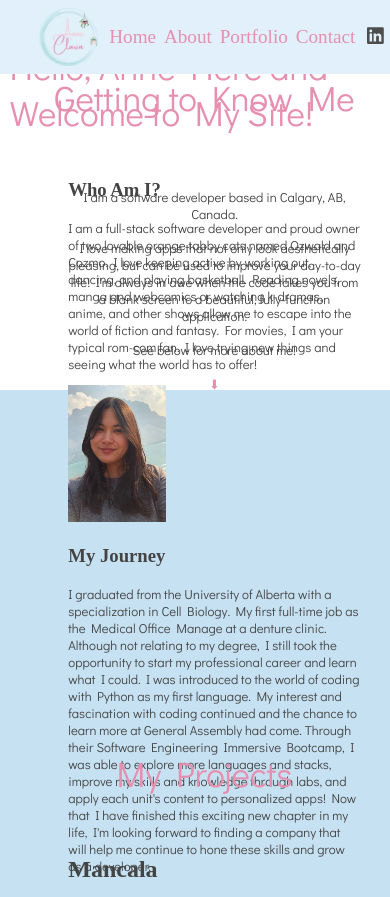
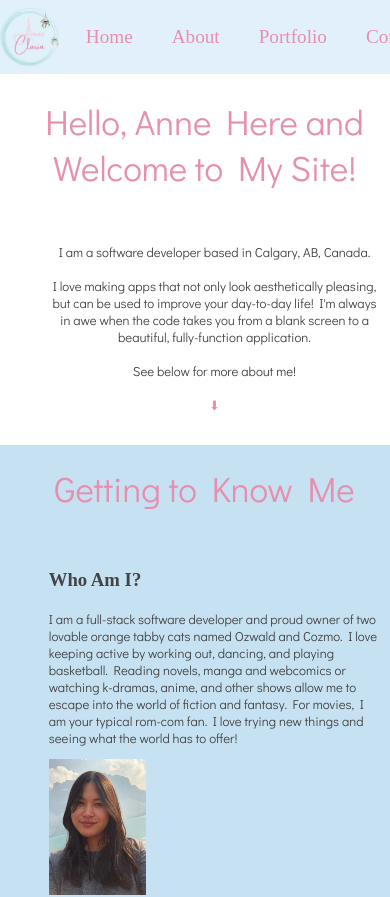
Before and after one commit to anneclarin/portfolio, a React (Create React App) app: page / in a window 390 px wide. Shown: the top 897 px of the page. Built offline with nearby package versions, Linux system fonts and the light colour scheme.

Commit message:
adding media queries

```diff
--- a/src/components/App/App.scss
+++ b/src/components/App/App.scss
@@ -20,16 +20,21 @@ input, textarea {
   flex-direction: column;
 }
 
-.container.Home, .container.Contact {
-  height: 75vmin;
+
+.container.Home {
+  min-height: 50vmin;
+}
+
+.container.Contact {
+  min-height: 75vmin;
 }
 
 .container.About {
-  height: 150vmin;
+  min-height: 150vmin;
 }
 
 .container.Portfolio {
-  height: 300vmin;
+  min-height: 300vmin;
 }
 
 .container.Home,
@@ -37,7 +42,7 @@ input, textarea {
 .container.About,
 .container.Portfolio {
     div {
-      width: 75%;
+      width: 85%;
       justify-content: center;
       align-items: center;
     }
@@ -51,6 +56,7 @@ input, textarea {
       position: relative;
       margin-bottom: 40px;
       left: -10px;
+      text-align: center;
 
       &:before {
         font-family: 'Questrial', sans-serif;
--- a/src/components/Contact/Contact.js
+++ b/src/components/Contact/Contact.js
@@ -10,20 +10,20 @@ export default function Contact() {
             If you would like to chat, send me a message below and I'll be in
             touch! I look forward to hearing from you!</p>
         <form target="_blank" action="https://formsubmit.co/amtclarin@gmail.com" method="POST">
-          <div class="form-group">
-            <div class="form-row">
-              <div class="col">
-                <input type="text" name="name" class="form-control" placeholder="Full Name" required />
+          <div className="form-group">
+            <div className="form-row">
+              <div className="col">
+                <input type="text" name="name" className="form-control" placeholder="Full Name" required />
               </div>
               <div class="col">
-                <input type="email" name="email" class="form-control" placeholder="Email Address" required />
+                <input type="email" name="email" className="form-control" placeholder="Email Address" required />
               </div>
             </div>
           </div>
-          <div class="form-group">
-            <textarea placeholder="Your Message" class="form-control" name="message" rows="10" required></textarea>
+          <div className="form-group">
+            <textarea placeholder="Your Message" className="form-control" name="message" rows="10" required></textarea>
           </div>
-          <button type="submit" class="btn btn-lg btn-dark btn-block">Send!</button>
+          <button type="submit">Send!</button>
         </form>
       </div>
     </section>
--- a/src/components/Contact/Contact.scss
+++ b/src/components/Contact/Contact.scss
@@ -15,24 +15,29 @@
     margin: 0 auto;
 }
 
-.Contact > div > form > .contact-info > input, .Contact > div > form > .message > textarea {
+.Contact > div > form > .form-group > .form-row > .col > .form-control {
     width: 100%;
     margin-bottom: 2vmin;
+    margin-left: 15vmin;
+    padding: 1vmin;
 }
 
-.Contact > div > form > .message > textarea {
-    height: 25vmin;
+.Contact > div > form > .form-group > textarea {
+    height: 30vmin;
+    width: 74%;
+    margin-bottom: 2vmin;
+    margin-left: 15vmin;
 }
 
-.Contact > div > form > .message > input {
-    height: 30vmin;
+.Contact > div > form > .form-group > .form-row > .col > .form-control {
+    height: 3vmin;
 }
 
 .Contact > div > form > button {
     background-color: #E68FAE;
     border: white;
     color: white;
-    height: 5vmin;
-    width: 15vmin;
+    height: 10vmin;
+    width: 20vmin;
     font-size: larger;
 }
--- a/src/components/Home/Home.scss
+++ b/src/components/Home/Home.scss
@@ -1,6 +1,11 @@
 .Home {
     padding-top: 20vmin !important;
-    height: 100vmin;
+    justify-content: center;
+
+    @media only screen and (max-width:480px) {
+        width: 100%;
+        margin-top: 5vmin;
+      }
 }
 
 .Home > div > p {
--- a/src/components/Navbar/Navbar.scss
+++ b/src/components/Navbar/Navbar.scss
@@ -1,15 +1,28 @@
 .Navbar {
     display: flex;
     align-items: center;
-    justify-content: center;
-    justify-content: space-around;
+    justify-content: space-evenly;
     background-color: #E1F0FA;
     font-size: medium;
     width: 100%;
     z-index: 99;
-    padding-right: 10vmin;
     position: fixed;
     top: 0;
+    box-sizing: border-box;
+
+    @media only screen and (max-width:480px) {
+        width: 100%;
+        justify-content: space-evenly;
+        padding-right: 10vmin;
+        font-size: 1rem;
+    }
+
+    @media only screen and (min-width:481px) and (max-width:1150px) {
+        width: 100%;
+        justify-content: space-evenly;
+        padding-right: 10vmin;
+        font-size: 1rem;
+    }
 }
 
 .Navbar > img {
@@ -17,14 +30,25 @@
     height: 15vmin;
     padding: 2vmin;
     padding-left: 10vmin;
+
+    @media only screen and (max-width:480px) {
+        padding-left: 0;
+    }
 }
 
 nav > .link, li > a {
-    padding: 0 1vmin;
     size: 10vmin;
     text-decoration: none;
     color:#E68FAE;
     font-size: larger;
+}
+
+nav > .link {
+    padding: 0 5vmin;
+}
+
+li > a {
+    padding: 0 1vmin;
 }
 
 nav > .link:hover {
--- a/src/components/Portfolio/Portfolio.scss
+++ b/src/components/Portfolio/Portfolio.scss
@@ -1,5 +1,9 @@
 .Portfolio {
     padding-top: 20vmin !important;
+}
+
+.project-container {
+    margin-bottom: 5vmin;
 }
 
 .project-links > a {
```
